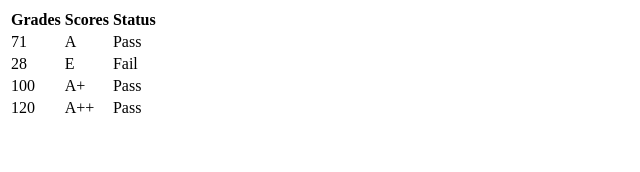
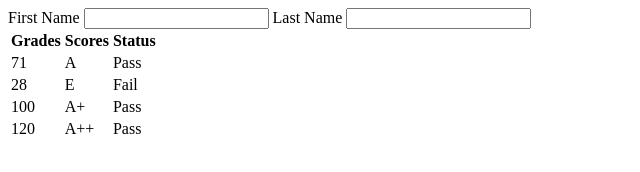
Before and after one commit to newdawnera/table, a plain HTML site: page index.html in a window 1280 px wide. Shown: the whole page, without its empty margins (0-640 px from the left). Drawn offline with Linux system fonts and the light colour scheme.

Commit message:
Update index.html

```diff
--- a/index.html
+++ b/index.html
@@ -5,6 +5,12 @@
     <title>My First Table</title>
   </head>
   <body>
+    <form>
+      First Name
+      <input type='text' name='firstname'>
+      Last Name
+      <input type='text' name='lastname'>
+    </form>
     <table>
       <tr>
         <th>Grades</th>
```
